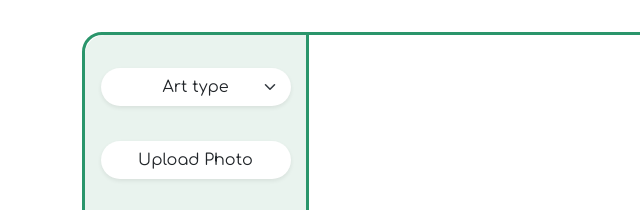
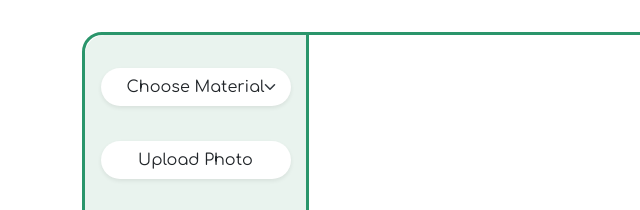
Before and after one commit to AleksaSubasic/ValleyOfArt, a plain HTML site: page diy-page.html in a window 1280 px wide. Shown: the part 168-378 px from the top of the page, 0-640 px from the left. Drawn offline with nearby package versions, Linux system fonts and the light colour scheme.

Commit message:
Update diy-page.html

```diff
--- a/diy-page.html
+++ b/diy-page.html
@@ -48,7 +48,7 @@
             <form class="d-flex justify-content-center align-items-center flex-wrap" form action="/action_page.php" method="post">
               <div class="pt-3">
                 <select class="form-select btn bg-white-shadow shadow-sm" aria-label="Default select example">
-                  <option class="text-capitalize" value="Art Type" selected>Art type</option>
+                  <option class="text-capitalize" value="Art Type" selected>Choose Material</option>
                   <option class="text-capitalize" value="Poster">Poster</option>
                   <option class="text-capitalize" value="Canvas print">Canvas print</option>
                   <option class="text-capitalize" value="Wood wall art">Wood wall art</option>
```
